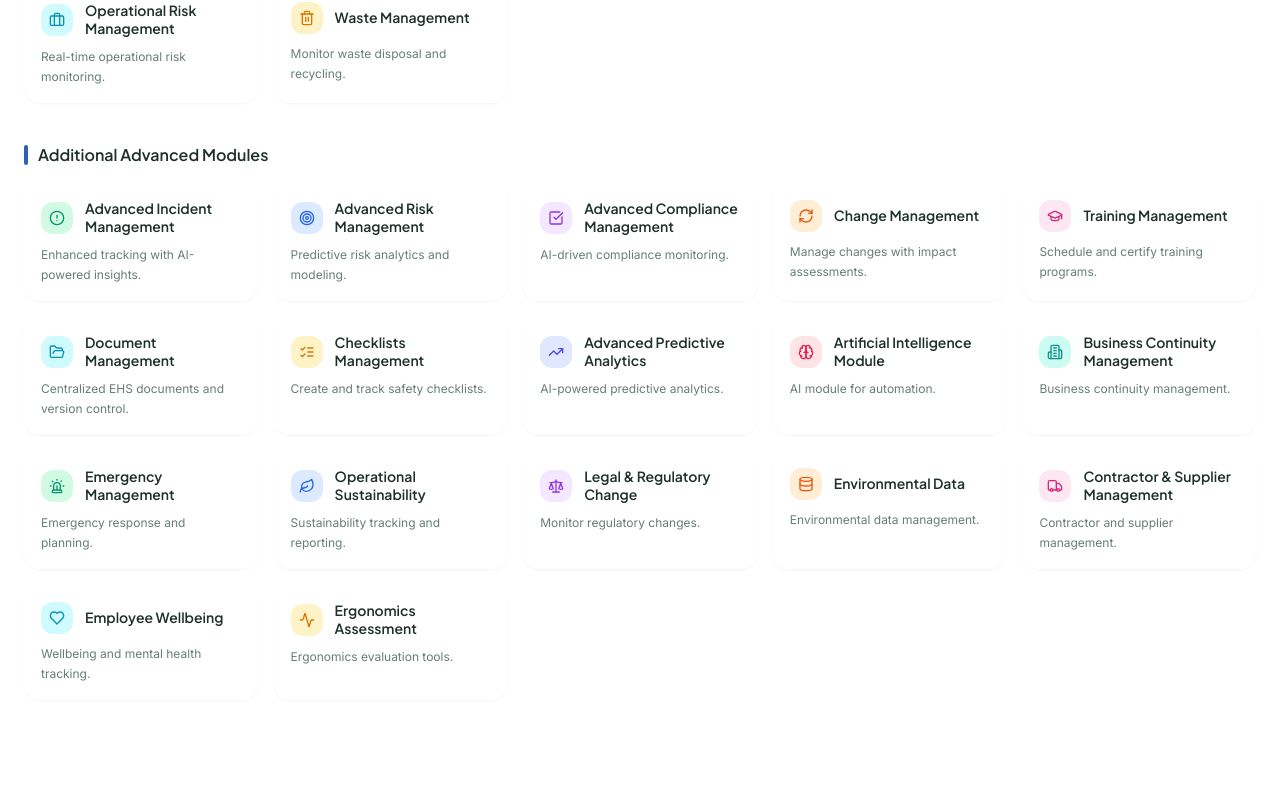
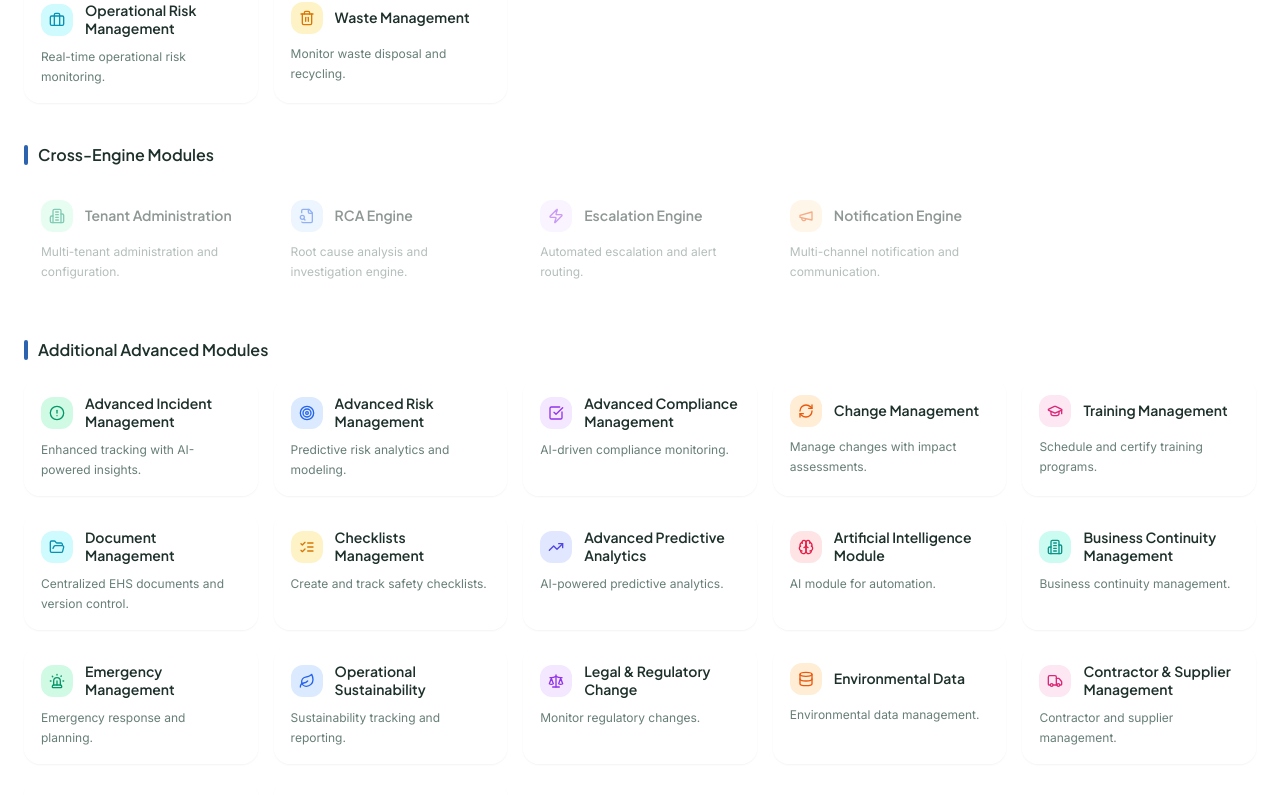
Before and after one commit to SoapBox-Software/soapbox-gateway-landing-page, a React (Vite) app: page /dashboard in a window 1280 px wide. Shown: the part 1276-2071 px from the top of the page. Built offline with nearby package versions, Linux system fonts and the light colour scheme; the HTML template or start-up script is replaced by a standard one.

Commit message:
Changes
Co-authored-by: soapbox-cloud <243727714+soapbox-cloud@users.noreply.github.com>

```diff
--- a/src/data/systemModules.ts
+++ b/src/data/systemModules.ts
@@ -55,6 +55,15 @@ export const systemModules: Record<SystemType, SystemSection[]> = {
         { title: "Event Tracking", description: "Tracks planned/unplanned events and analytics.", url: "https://id-preview--66a6c22a-9185-4f11-bc75-6f851488f8e7.lovable.app/", icon: Calendar },
         { title: "Operational Risk Management", description: "Real-time operational risk monitoring.", url: "https://id-preview--ca0a2037-70be-45ec-a950-794182b91fd6.lovable.app/", icon: Briefcase },
         { title: "Waste Management", description: "Monitor waste disposal and recycling.", url: "https://id-preview--b644d756-cb90-4b28-9324-4d6ec0c81c99.lovable.app/", icon: Trash2 },
+      ]
+    },
+    {
+      title: "Cross-Engine Modules",
+      modules: [
+        { title: "Tenant Administration", description: "Multi-tenant administration and configuration.", icon: Building2 },
+        { title: "RCA Engine", description: "Root cause analysis and investigation engine.", icon: FileSearch },
+        { title: "Escalation Engine", description: "Automated escalation and alert routing.", icon: Zap },
+        { title: "Notification Engine", description: "Multi-channel notification and communication.", icon: Megaphone },
       ]
     },
     {
```
